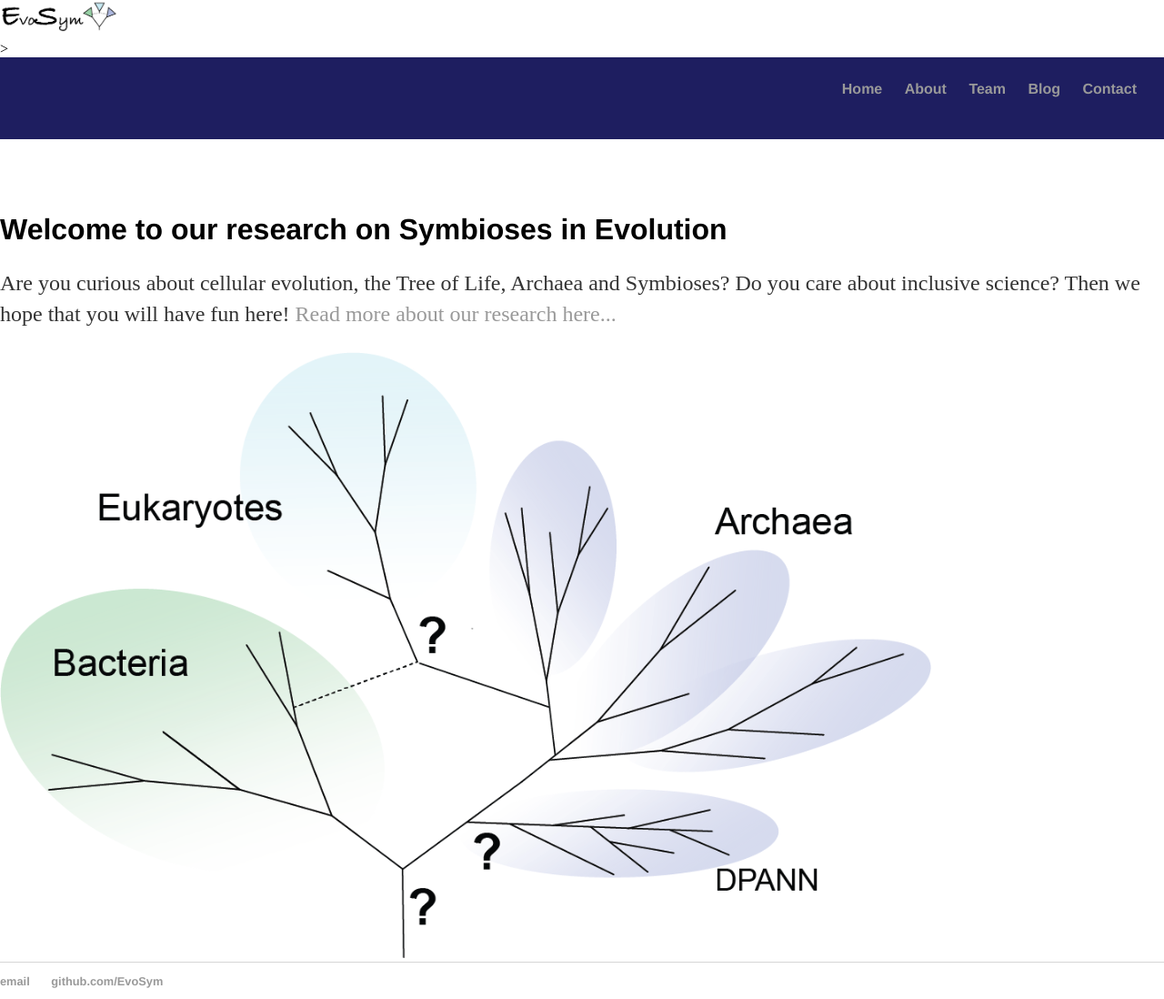
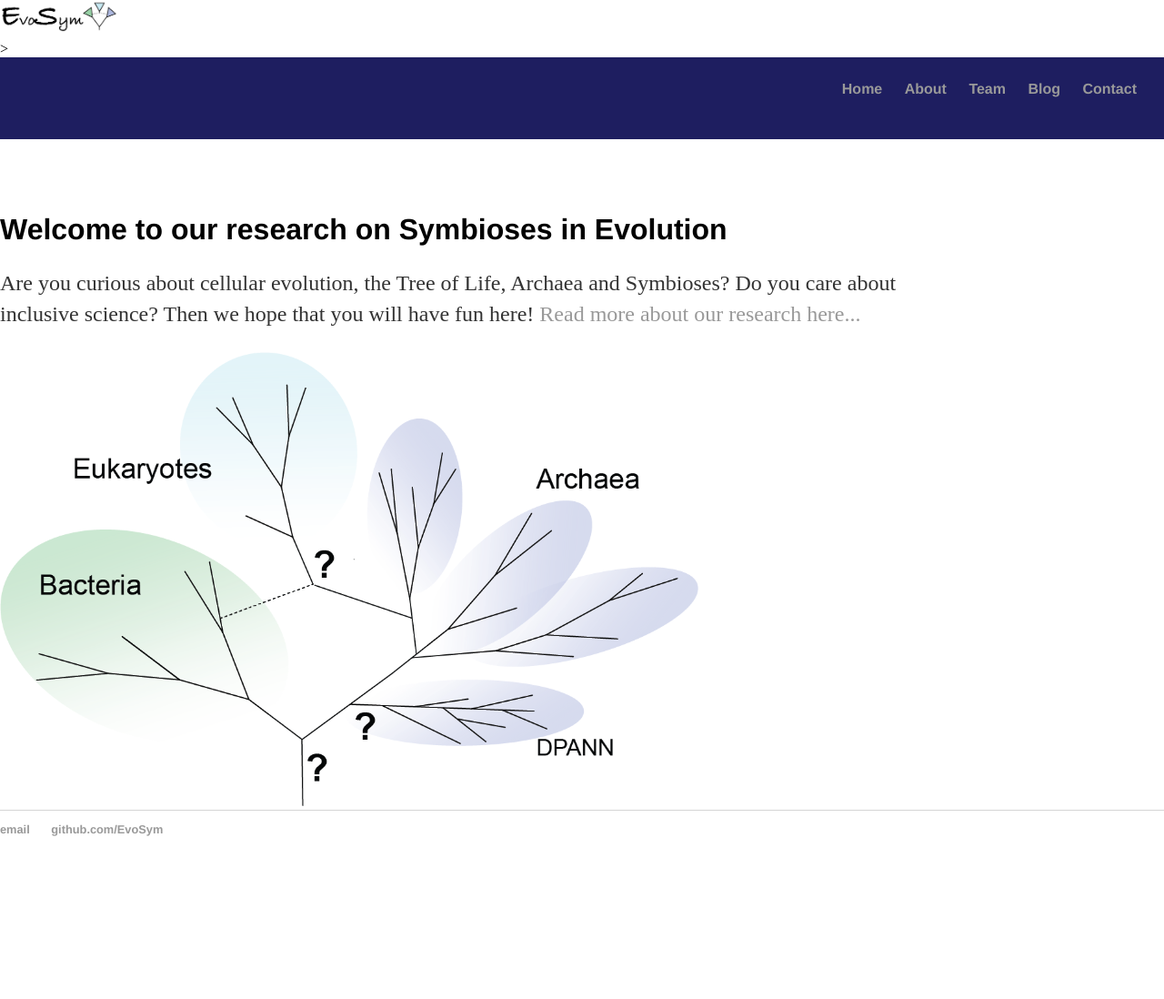
Before and after one commit to EvoSym/EvoSym.github.io, a Jekyll site: the page built from index.html, in a window 1280 px wide. Shown: the whole page at 91% size. Built offline with Jekyll 4.4.1, drawn with Linux system fonts in a browser that asks for light colours; after the commit the page ends 932 px from its top, so only the background shows below that.

Commit message:
Update main.css

```diff
--- a/css/main.css
+++ b/css/main.css
@@ -43,6 +43,7 @@ p {
     font-size: 1.5em;
     line-height: 1.4em;
     color: #333;
+    width: 80%;
 }
 footer {
     border-top: 1px solid #d5d5d5;
@@ -59,10 +60,10 @@ ul.posts li {
     vertical-align: middle;
 }
 .box {
-  width: 80%;
+  width: 60%;
 }
 .box2 {
-  width: 100%;
+  width: 800%;
 }
 .logo {
     width: 10%
```
